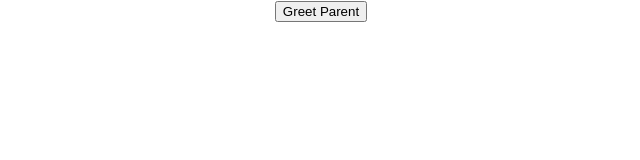
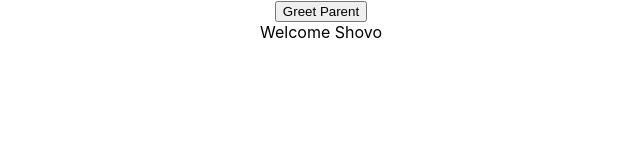
Before and after one commit to NewajShovo/learningReactProject, a React (Create React App) app: page / in a window 1280 px wide. Shown: the top 160 px of the page, without its empty margins (319-959 px from the left). Built offline with nearby package versions, Linux system fonts and the light colour scheme.

Commit message:
Conditional Rendering

```diff
--- a/src/App.js
+++ b/src/App.js
@@ -12,6 +12,8 @@ import EventBind from "./components/EventBind";
 
 import ParentComponent from "./components/ParentComponent";
 
+import UserGretting from "./components/UserGretting";
+
 function App() {
   return (
     <div className="App">
@@ -23,6 +25,7 @@ function App() {
       {/* <EventBind /> */}
 
       <ParentComponent />
+      <UserGretting />
 
       {/* <FunctionClick /> */}
 
--- /dev/null
+++ b/src/components/UserGretting.jsx
@@ -0,0 +1,39 @@
+import React, { Component } from "react";
+
+class UserGretting extends Component {
+  state = {
+    isLoggedIn: true,
+  };
+
+  render() {
+    // let message;
+    // if (this.state.isLoggedIn) {
+    //   message = <div>Welcome Shovo</div>;
+    // } else {
+    //   message = <div> Welcome Guest</div>;
+    // }
+    // return <div>{message}</div>;
+    // if (this.state.isLoggedIn) {
+    //   return (
+    //     <div>
+    //       <h1> Welcome Shovo</h1>
+    //     </div>
+    //   );
+    // } else {
+    //   return (
+    //     <div>
+    //       <h1> Welcome Guest</h1>
+    //     </div>
+    //   );
+    // }
+    // return this.state.isLoggedIn ? (
+    //   <div>Welcome Shovo</div>
+    // ) : (
+    //   <div> Welcome Guest</div>
+    // );
+
+    return this.state.isLoggedIn && <div> Welcome Shovo</div>;
+  }
+}
+
+export default UserGretting;
```
